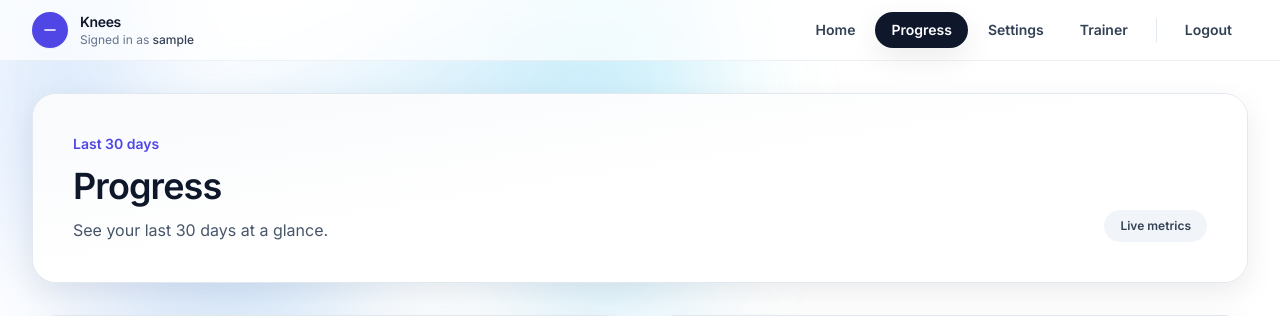
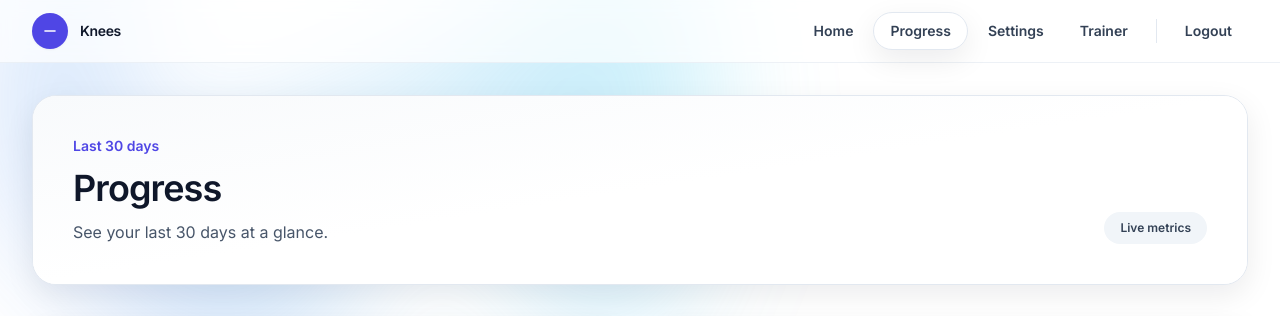
Before and after one commit to h0n24/knees, a Django app: page /health/progress/ in a window 1280 px wide. Shown: the top 316 px of the page. Run offline with Django 5.2, Linux system fonts and the light colour scheme; the visitor is signed in with stand-in values (Sample User, id 1); data that the repository does not hold is empty; some libraries are stand-ins or nearby versions.

```diff
--- a/templates/base_authenticated.html
+++ b/templates/base_authenticated.html
@@ -160,7 +160,6 @@
             </div>
             <div class="leading-tight">
               <div class="text-sm font-semibold tracking-tight">Knees</div>
-              <div class="text-xs text-slate-500">Signed in as <span class="font-medium text-slate-700">{{ request.user.username }}</span></div>
             </div>
           </div>
 
@@ -171,21 +170,21 @@
             {% url 'trainer' as trainer_url %}
             <a
               href="{{ health_url }}"
-              class="rounded-full px-4 py-2 text-sm font-semibold transition {% if request.path == health_url %}bg-slate-900 text-white shadow-soft{% else %}text-slate-700 hover:bg-slate-100{% endif %}"
+              class="rounded-full px-4 py-2 text-sm font-semibold transition {% if request.path == health_url %}bg-white  text-slate-700 border border-slate-200 shadow-soft{% else %}text-slate-700 hover:bg-indigo-100{% endif %}"
               {% if request.path == health_url %}aria-current="page"{% endif %}
             >
               Home
             </a>
             <a
               href="{{ progress_url }}"
-              class="rounded-full px-4 py-2 text-sm font-semibold transition {% if request.path == progress_url %}bg-slate-900 text-white shadow-soft{% else %}text-slate-700 hover:bg-slate-100{% endif %}"
+              class="rounded-full px-4 py-2 text-sm font-semibold transition {% if request.path == progress_url %}bg-white  text-slate-700 border border-slate-200 shadow-soft{% else %}text-slate-700 hover:bg-indigo-100{% endif %}"
               {% if request.path == progress_url %}aria-current="page"{% endif %}
             >
               Progress
             </a>
             <a
               href="{{ settings_url }}"
-              class="rounded-full px-4 py-2 text-sm font-semibold transition {% if request.path == settings_url %}bg-slate-900 text-white shadow-soft{% else %}text-slate-700 hover:bg-slate-100{% endif %}"
+              class="rounded-full px-4 py-2 text-sm font-semibold transition {% if request.path == settings_url %}bg-white  text-slate-700 border border-slate-200 shadow-soft{% else %}text-slate-700 hover:bg-indigo-100{% endif %}"
               {% if request.path == settings_url %}aria-current="page"{% endif %}
             >
               Settings
@@ -193,7 +192,7 @@
             {% if request.user.is_staff or request.user|has_group:"trainer user" %}
             <a
               href="{{ trainer_url }}"
-              class="rounded-full px-4 py-2 text-sm font-semibold transition {% if request.path|starts_with:trainer_url %}bg-slate-900 text-white shadow-soft{% else %}text-slate-700 hover:bg-slate-100{% endif %}"
+              class="rounded-full px-4 py-2 text-sm font-semibold transition {% if request.path|starts_with:trainer_url %}bg-indigo-600 text-white shadow-soft{% else %}text-slate-700 hover:bg-indigo-100{% endif %}"
               {% if request.path|starts_with:trainer_url %}aria-current="page"{% endif %}
             >
               Trainer
```
Also changed, not shown: templates/pages/health.html (+17 -16 lines).
